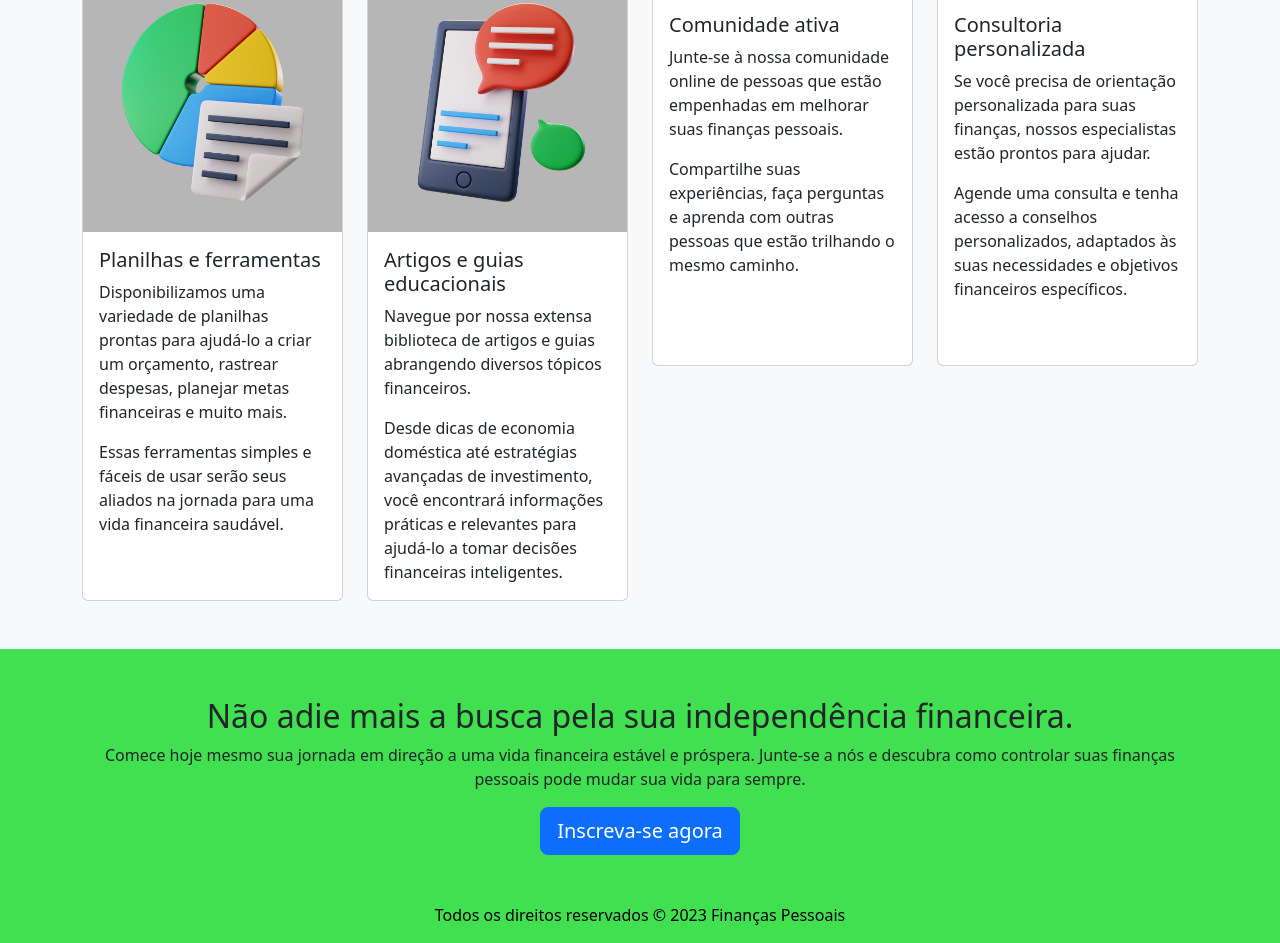
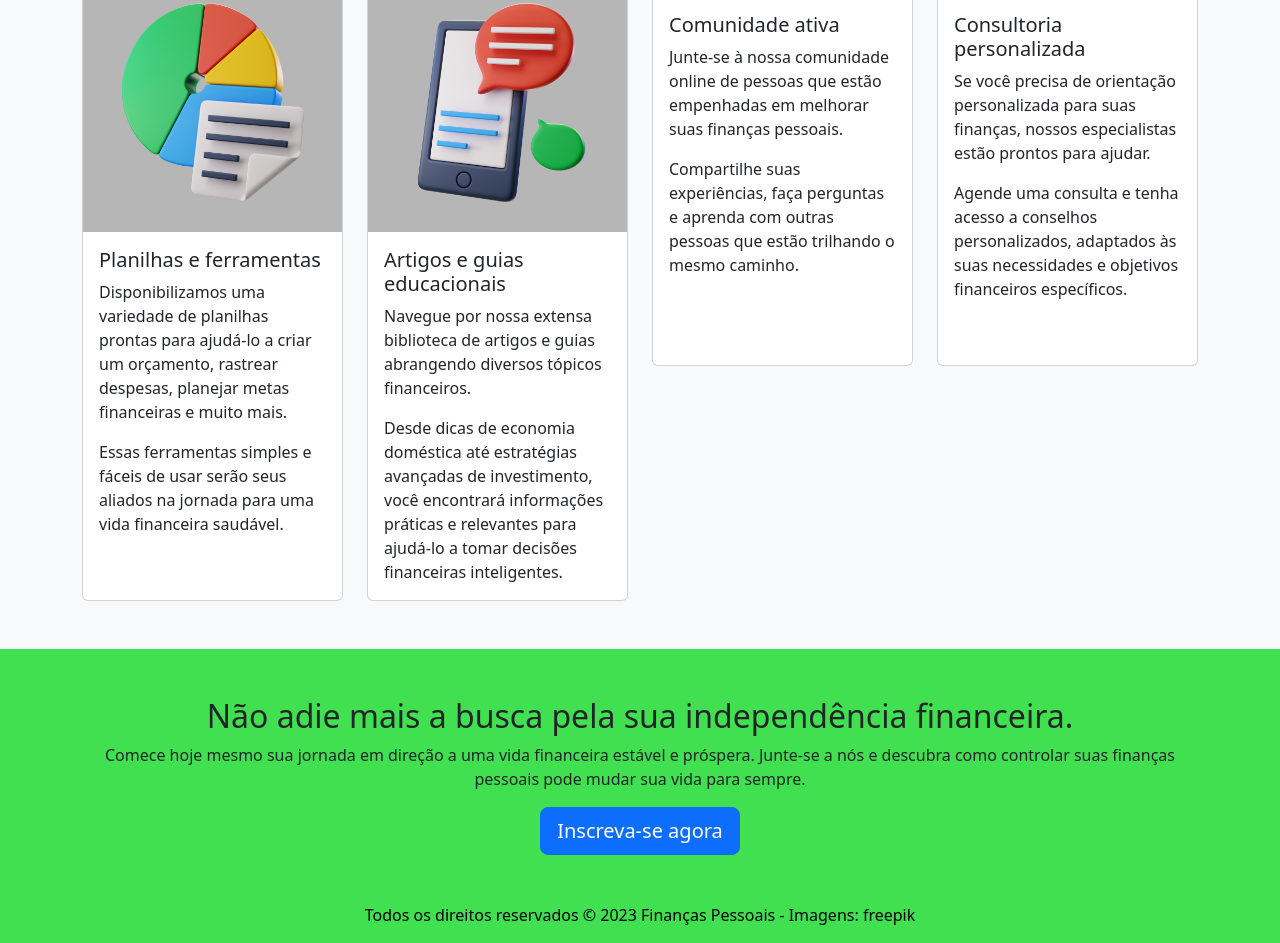
Before and after one commit to itgo-labs/landing-page-financas, a plain HTML site: page bootstrap/index.html in a window 1280 px wide. Shown: the part 994-1937 px from the top of the page. Drawn offline with nearby package versions, Linux system fonts and the light colour scheme.

Commit message:
add créditos freepik

```diff
--- a/bootstrap/index.html
+++ b/bootstrap/index.html
@@ -217,7 +217,7 @@
       </div>
     </section>
     <footer class="text-black text-center mt-5">
-      <p>Todos os direitos reservados &copy; 2023 Finanças Pessoais</p>
+      <p>Todos os direitos reservados &copy; 2023 Finanças Pessoais - Imagens: freepik</p>
     </footer>
     <script src="https://cdn.jsdelivr.net/npm/bootstrap@5.3.0-alpha3/dist/js/bootstrap.bundle.min.js" integrity="sha384-ENjdO4Dr2bkBIFxQpeoTz1HIcje39Wm4jDKdf19U8gI4ddQ3GYNS7NTKfAdVQSZe" crossorigin="anonymous"></script>
   </body>
```
